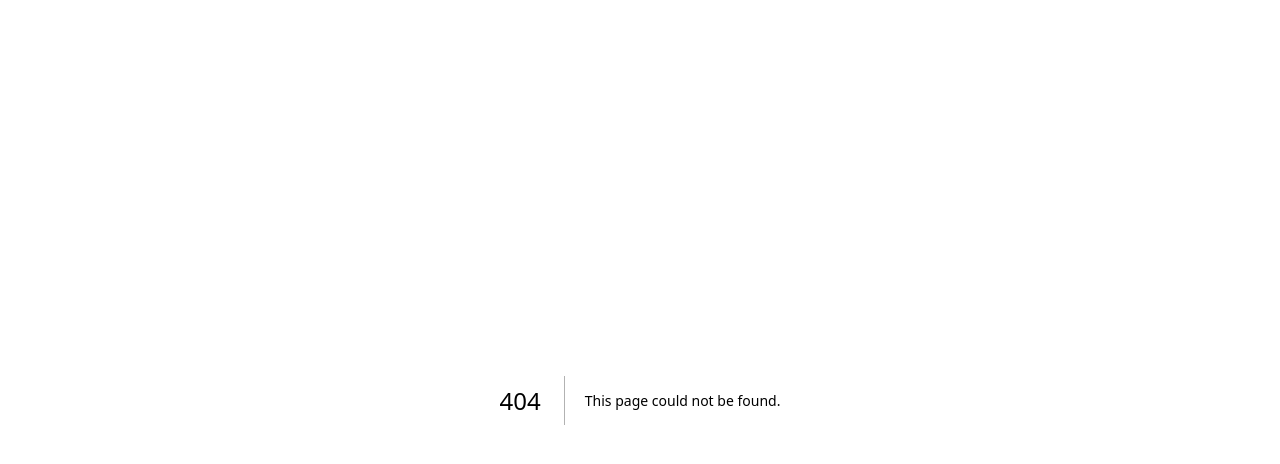
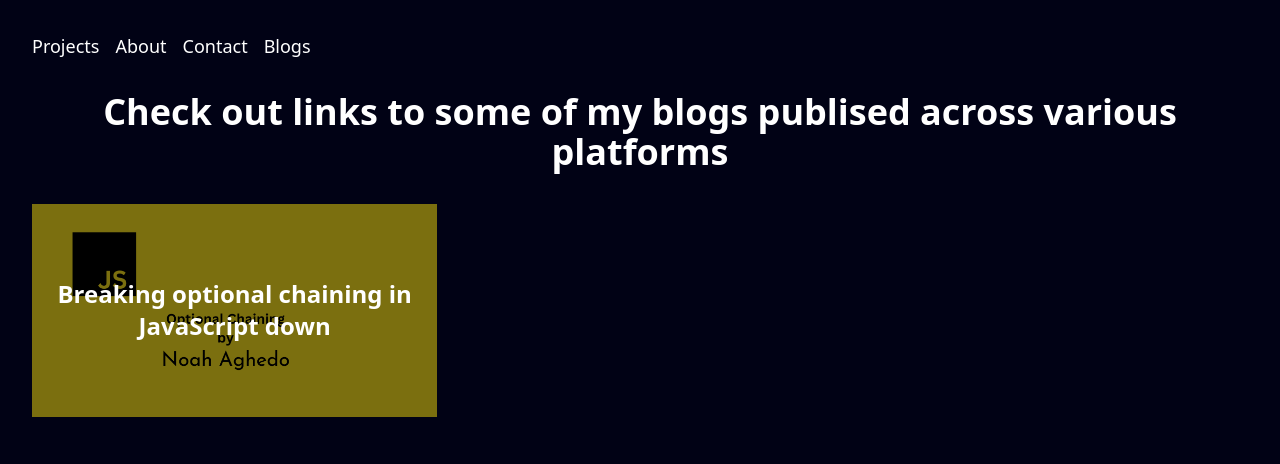
Before and after one commit to Noahdcoder/portfolio-site, a Next.js app: page /blogs in a window 1280 px wide. Before the commit this address had no page. Shown: the top 464 px of the page. Built offline with nearby package versions, Linux system fonts and the light colour scheme.

Commit message:
Added a blog section to my portfolio website

```diff
--- /dev/null
+++ b/src/components/BlogArticle.tsx
@@ -0,0 +1,31 @@
+import Image from "next/image";
+
+interface BlogArticleProps {
+  image: string;
+  title: string;
+  link: string;
+}
+
+export default function BlogArticle({
+  image,
+  title,
+  link,
+}: BlogArticleProps): JSX.Element {
+  return (
+    <a href={link} target="_blank">
+      <div className="relative">
+        <Image
+          src={image}
+          alt={title}
+          className="w-full h-auto"
+          height={100}
+          width={200}
+        />
+        <div className="absolute inset-0 bg-black opacity-50"></div>
+        <h2 className="absolute inset-0 flex text-center justify-center items-center text-white font-bold text-2xl">
+          {title}
+        </h2>
+      </div>
+    </a>
+  );
+}
--- a/src/components/Header.tsx
+++ b/src/components/Header.tsx
@@ -1,3 +1,5 @@
+import Link from "next/link";
+
 export default function Header() {
   return (
     <header>
@@ -12,7 +14,11 @@ export default function Header() {
           <li>
             <a href="#contact">Contact</a>
           </li>
-          <li>Blogs</li>
+          <li>
+            <Link href="/blogs" legacyBehavior>
+              <a>Blogs</a>
+            </Link>
+          </li>
         </ul>
       </nav>
     </header>
--- /dev/null
+++ b/src/pages/blogs.tsx
@@ -0,0 +1,80 @@
+import Head from "next/head";
+import Header from "@/components/Header";
+import BlogArticle from "@/components/BlogArticle";
+
+export default function Home() {
+  return (
+    <>
+      <Head>
+        <title>Noah Aghedo - Full-Stack Developer</title>
+        <meta charSet="utf-8" />
+        <meta httpEquiv="Content-Type" content="text/html; charset=utf-8" />
+        <meta name="description" content="Noah Aghedo - Web Developer" />
+        <meta name="title" content="Noah Aghedo | Full-Stack Developer" />
+        <meta
+          name="keywords"
+          content="code, developer, JavaScript, TypeScript, web, web developer, web development, coding, developing, Next.js, HTML, CSS, Tailwind"
+        />
+        <meta
+          property="og:title"
+          content="Noah Aghedo | Full-Stack Web Developer"
+        />
+        <meta property="og:url" content="https://aghedo.vercel.app/#about" />
+        <meta property="og:type" content="website" />
+        <meta
+          property="og:image"
+          content="https://avatars.githubusercontent.com/u/95977247?s=400&v=4"
+        ></meta>
+        <meta
+          property="og:description"
+          content="As a FullStack Developer, my expertise spans both the frontend and backend, although I have a particular focus on the frontend. I have a proficiency in a range of technologies, including JavaScript, React.js, Next.js, MongoDB, SocketIo, TailwindCSS, Node.js, HTML, CSS, Express, Redux, and TypeScript. This comprehensive knowledge allows me to develop modern and efficient web applications that meet the specific needs of my clients. I am committed to delivering high-quality, responsive web designs that provide exceptional user experiences."
+        ></meta>
+        <meta property="og:locale" content="en_US"></meta>
+        <meta
+          property="twitter:title"
+          content="Aghedo Noah | FullStack Web Developer"
+        ></meta>
+        <meta
+          property="twitter:description"
+          content="As a FullStack Developer, my expertise spans both the frontend and backend, although I have a particular focus on the frontend. I have a proficiency in a range of technologies, including JavaScript, React.js, Next.js, MongoDB, SocketIo, TailwindCSS, Node.js, HTML, CSS, Express, Redux, and TypeScript. This comprehensive knowledge allows me to develop modern and efficient web applications that meet the specific needs of my clients. I am committed to delivering high-quality, responsive web designs that provide exceptional user experiences."
+        ></meta>
+        <meta
+          property="twitter:image"
+          content="https://avatars.githubusercontent.com/u/95977247?s=400&v=4"
+        ></meta>
+        <meta name="viewport" content="width=device-width, initial-scale=1" />
+        <link
+          rel="apple-touch-icon"
+          sizes="180x180"
+          href="/apple-touch-icon.png"
+        />
+        <link
+          rel="icon"
+          type="image/png"
+          sizes="32x32"
+          href="/favicon-32x32.png"
+        />
+        <link
+          rel="icon"
+          type="image/png"
+          sizes="16x16"
+          href="/favicon-16x16.png"
+        />
+        <link rel="manifest" href="/site.webmanifest" />
+      </Head>
+      <main className="p-8 text-white min-h-screen">
+        <Header />
+        <h1 className="text-center my-8 text-4xl font-bold">
+          Check out links to some of my blogs publised across various platforms
+        </h1>
+        <div className="grid grid-cols-1 md:grid-cols-3">
+          <BlogArticle
+            link="https://noahaghedo.hashnode.dev/breaking-optional-chaining-in-javascript-down"
+            image="/images/JS.png"
+            title="Breaking optional chaining in JavaScript down"
+          />
+        </div>
+      </main>
+    </>
+  );
+}
```
Also changed, not shown: public/images/JS.png (added).
